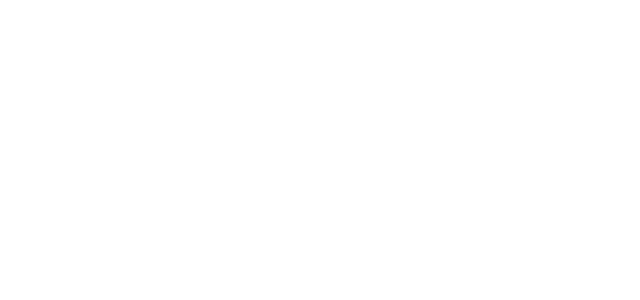
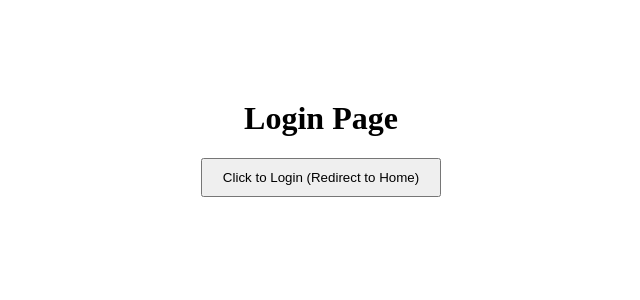
Before and after one commit to umdInnovationSp26/Gather-Donation, an Angular app in the folder gather-donations-fe/: page /login in a window 1280 px wide. Before the commit this address led to /. Shown: the top 300 px of the page, without its empty margins (319-959 px from the left). Built offline with nearby package versions, Linux system fonts and the light colour scheme.

Commit message:
updates to router

```diff
--- a/gather-donations-fe/src/app/app.routes.ts
+++ b/gather-donations-fe/src/app/app.routes.ts
@@ -1,5 +1,15 @@
 import { Routes } from '@angular/router';
-
+import { LoginComponent } from './login/login';
 import { Home } from './pages/home/home';
 
-export const routes: Routes = [{ path: '', component: Home }];
+
+export const routes: Routes = [
+  // 1. Send to login after web app starts
+  { path: '', redirectTo: 'login', pathMatch: 'full' },
+
+  // 2. Login route
+  { path: 'login', component: LoginComponent },
+
+  // 3. Home route
+  { path: 'home', component: Home }
+];
--- a/gather-donations-fe/src/app/login/login.html
+++ b/gather-donations-fe/src/app/login/login.html
@@ -1 +1,6 @@
-<p>login works!</p>
+<div style="text-align: center; margin-top: 100px">
+  <h1>Login Page</h1>
+  <button (click)="handleLogin()" style="padding: 10px 20px; cursor: pointer;">
+    Click to Login (Redirect to Home)
+  </button>
+</div>
```
